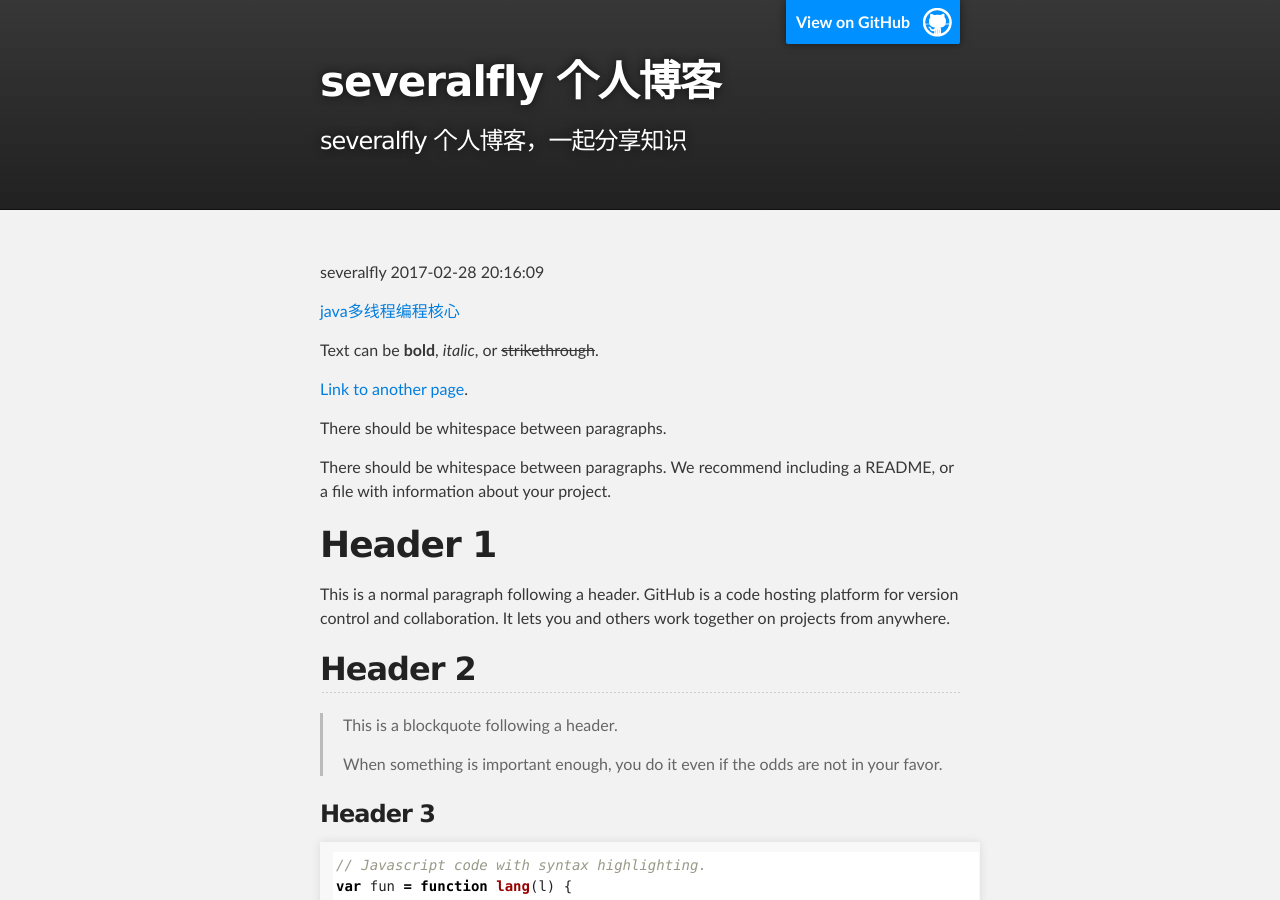
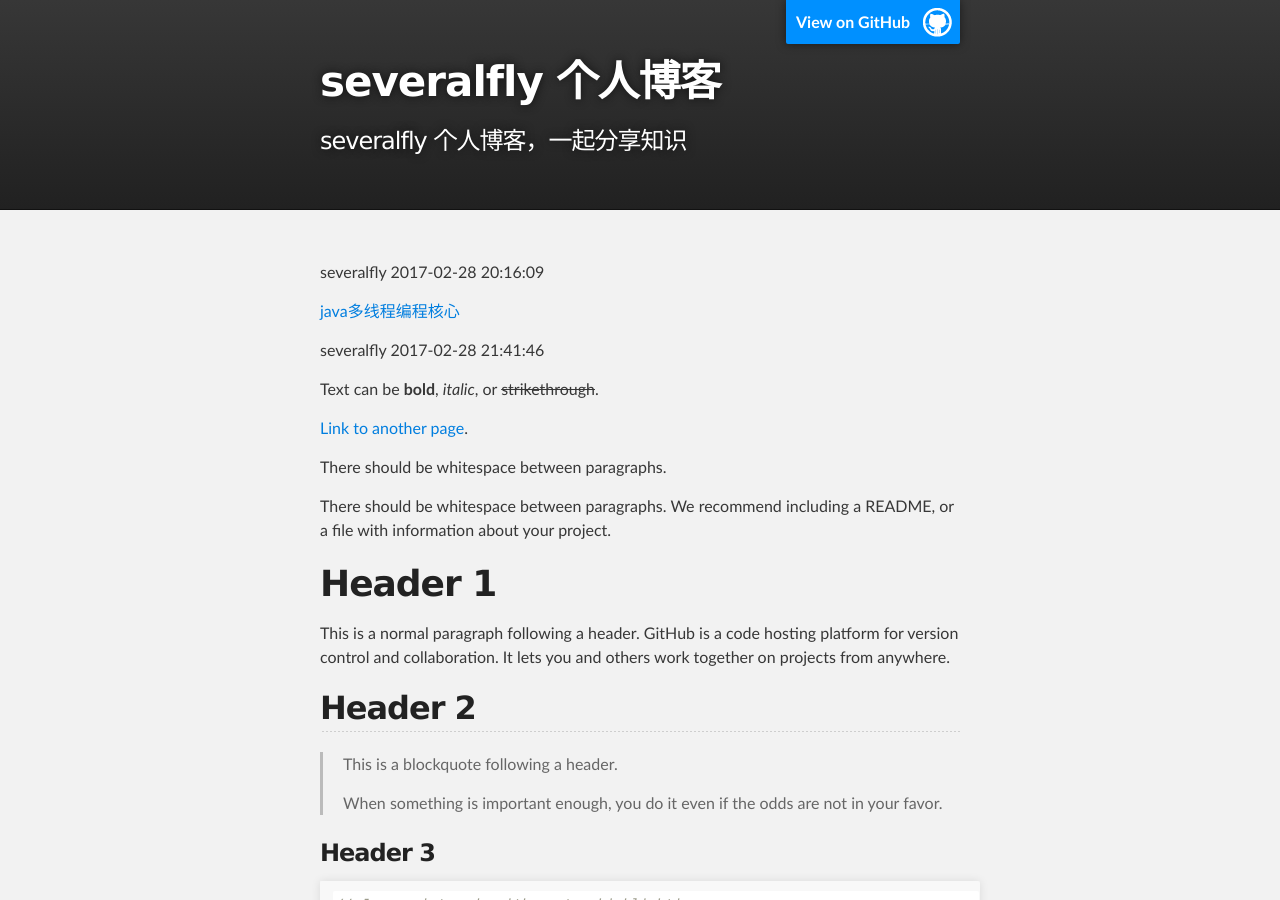
Before and after one commit to severalfly/severalfly.github.io, a Jekyll site: the page built from index.md, in a window 1280 px wide and 900 px high. Built offline with Jekyll 4.4.1, drawn with Linux system fonts in a browser that asks for light colours.

Commit message:
本地测试

```diff
--- a/index.md
+++ b/index.md
@@ -4,6 +4,8 @@ layout: default
 severalfly 2017-02-28 20:16:09
 
 [java多线程编程核心](JavaThreadCore)
+
+severalfly 2017-02-28 21:41:46
 
 Text can be **bold**, _italic_, or ~~strikethrough~~.
 
```
